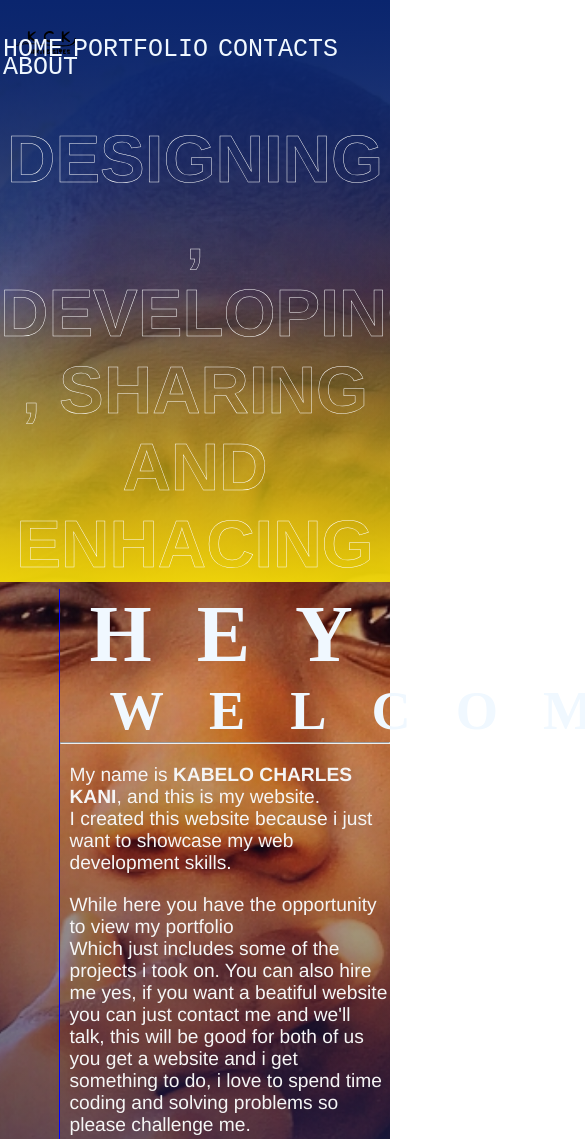
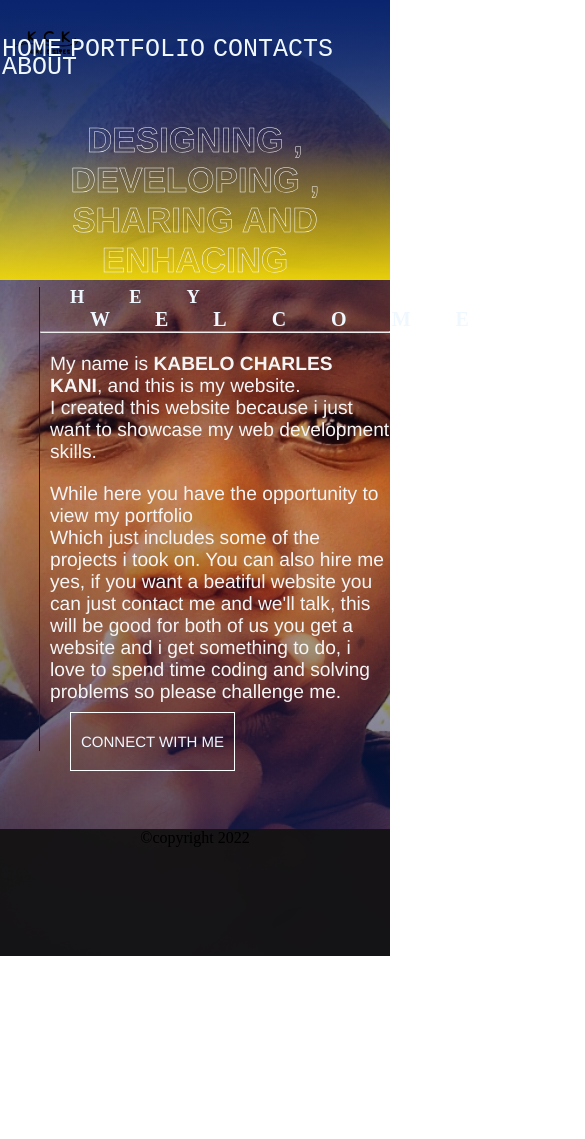
Before and after one commit to KckDEV/kck-portfolio, a plain HTML site: page index.html in a window 390 px wide. Shown: the top 1139 px of the page, 585 px wide, since content can reach past the window. After the commit the page ends 956 px from the top, so only its background shows below. Drawn offline with Linux system fonts and the light colour scheme; a script that the page names is missing.

Commit message:
making responsive

```diff
--- a/index.css
+++ b/index.css
@@ -27,7 +27,7 @@ nav {
 
 }
 nav .logo img{
-    width: 25%;
+    width: 45%;
 
 
 }
@@ -66,7 +66,7 @@ nav .moto {
     color: transparent;
     text-align: center;
     font-family: 'Franklin Gothic Medium', 'Arial Narrow', Arial, sans-serif;
-    font-size: 67px;
+    font-size: px;
     -webkit-text-stroke: .5px white;
 }
 
@@ -128,3 +128,132 @@ section ul li a:hover{
     overflow: hidden;
     transition: 1.5s;
  }
+ @media screen and (max-width:700px) {
+
+    .container {
+        width: 100%;
+        height: auto;
+        background: linear-gradient(rgba(10, 37, 110, 0.767),transparent,rgba(10, 37, 110, 0.767)),url(/assets/back4.jpg);
+        background-position: center;
+        background-size: cover;
+    }
+    nav {
+        width: 100%;
+        height: auto;
+        display:block;
+        animation-name: color;
+        animation-duration: 5s;
+        animation-iteration-count: infinite;
+        transition: 1.5s;
+        background:linear-gradient(rgb(10, 37, 110),transparent,rgba(7, 235, 243, 0.932)) ;
+
+    }
+    @keyframes color {
+        from{background:linear-gradient(rgb(10, 37, 110),transparent,rgba(243, 219, 7, 0.932)) ;}
+        to{background:linear-gradient(rgba(243, 219, 7, 0.932),transparent,rgb(10, 37, 110)) ;}
+
+    }
+    nav .logo img{
+        width: 25%;
+
+
+    }
+    nav ul {
+        position: absolute;
+        top: 5%;
+        right:5%;
+    }
+
+    nav ul li{
+        display: inline;
+        margin: 2px 2px;
+        list-style: none;
+
+    }
+    nav ul li a {
+        font-size: 25px;
+        text-decoration: none;
+        color: aliceblue;
+        font-family: 'Courier New', Courier, monospace;
+        line-height: 2px;
+        transition: 1.5s;
+
+    }
+
+    nav ul li a:hover {
+        font-size: 35px;
+        text-decoration:underline;
+        color:black;
+        margin: 10px 20px;
+        font-family:'Courier New', Courier, monospace;
+    }
+
+
+    nav .moto {
+        color: transparent;
+        text-align: center;
+        font-family: 'Franklin Gothic Medium', 'Arial Narrow', Arial, sans-serif;
+        font-size: 35px;
+        -webkit-text-stroke: .5px white;
+    }
+
+
+    main .one{
+        margin-left: 10%;
+        margin-top: 2%;
+        border-left: .5px solid blue;
+    }
+    main .one h1{
+       color: aliceblue;
+       margin-left: 30px;
+       font-size: 115%;
+       letter-spacing: 45px;
+    }
+    main .one h2{
+        color: aliceblue;
+        margin-left: 50px;
+        font-size: 125%;
+        letter-spacing: 45px;
+    }
+    main section p{
+        font-size:larger;
+        color: whitesmoke;
+        margin-left:10px;
+        margin-top: 20px;
+        font-family: 'Franklin Gothic Medium', 'Arial Narrow', Arial, sans-serif;
+    }
+
+    footer {
+        height: 15vh;
+        margin-top: 20%;
+        background-color: rgba(20, 19, 19, 0.945);
+    }
+    section ul {
+        margin-left: 30px;
+        margin-top: 30px;
+    }
+    section ul li {
+        list-style: none;
+    }
+    section ul li a{
+       text-decoration: none;
+       font-size: 15px;
+       color: aliceblue;
+       padding: 20px 10px;
+       border: .5px solid white;
+       font-family: 'Franklin Gothic Medium', 'Arial Narrow', Arial, sans-serif;
+    }
+    section ul li a .row{
+        width: 100%;
+        height: 15%;
+        background-color: green;
+     }
+
+    section ul li a:hover{
+        background-color:white;
+        color: black;
+        overflow: hidden;
+        transition: 1.5s;
+     }
+
+ }
```
